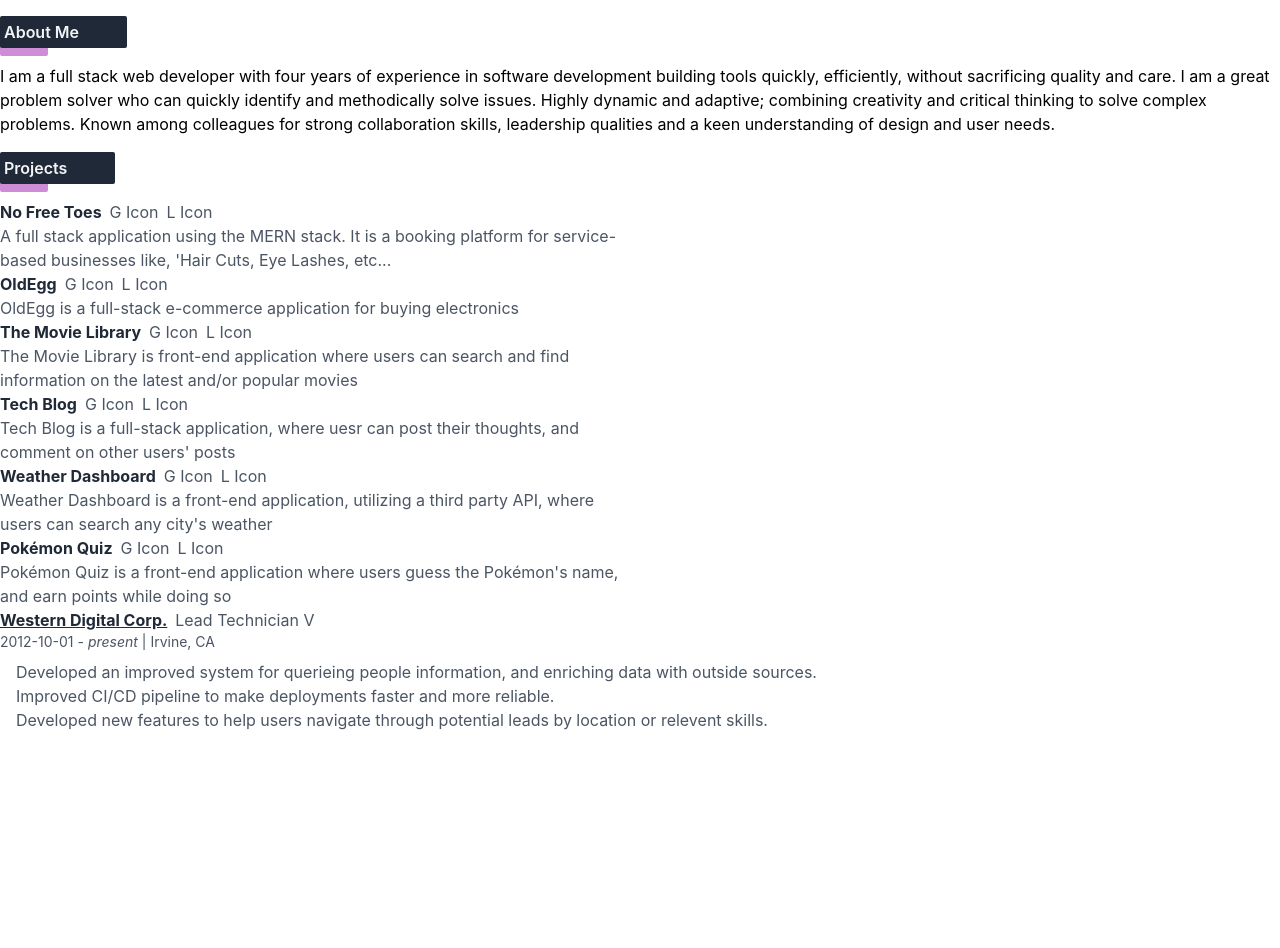
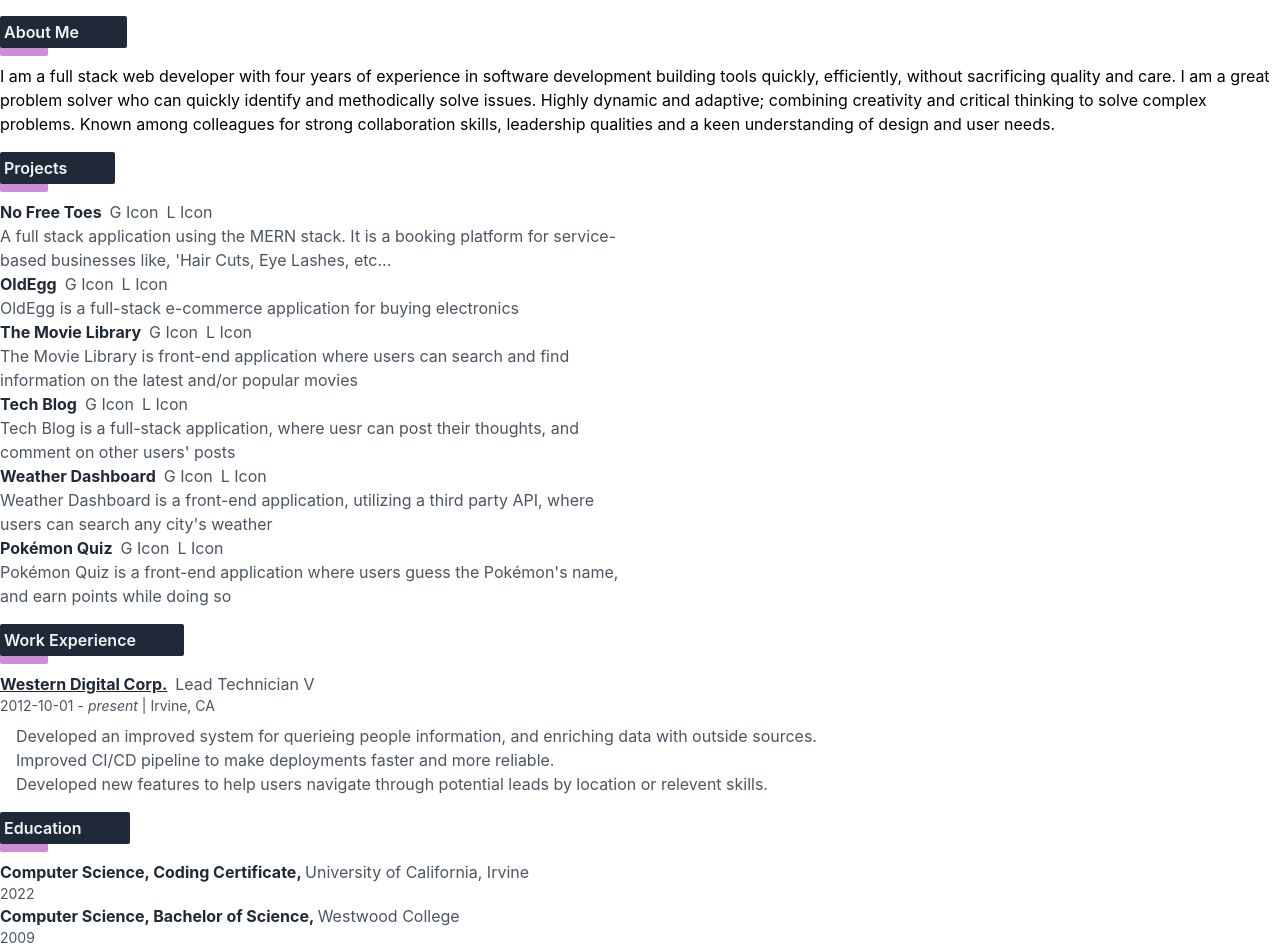
Before and after one commit to brianalegre/Resume, a React (Create React App) app: page / in a window 1280 px wide. Before the commit the page ends 800 px from the top, so only its background shows below. Built offline with nearby package versions, Linux system fonts and the light colour scheme.

Commit message:
Added Education component.  Updated resumeData to include education

```diff
--- a/src/App.js
+++ b/src/App.js
@@ -4,6 +4,7 @@ import './App.css';
 import AboutMe from './components/AboutMe'
 import Projects from './components/Projects'
 import WorkExp from './components/WorkExp'
+import Education from './components/Education'
 
 // Import Data
 import resumeData from './resumeData.js'
@@ -15,7 +16,7 @@ function App() {
       <AboutMe />
       <Projects resumeData={resumeData} />
       <WorkExp resumeData={resumeData} />
-
+      <Education resumeData={resumeData} />
     </>
   )
 }
--- /dev/null
+++ b/src/components/Education.js
@@ -0,0 +1,48 @@
+// Import React
+import React from 'react';
+
+
+// Projects component
+function Education(resumeData) {
+
+    // Destructure resumeData
+    const { education } = resumeData.resumeData[2]
+
+    // Map through work
+    const eduList = education.map((school, index) => {
+        return (
+            <div>
+                <ul className="space-y-2">
+                    <li className="text-gray-600 space-y-2">
+                        <div>
+                            <p>
+                                <span className="font-bold text-gray-800">{school.area}, {school.studyType}, </span>
+                                {school.institution}
+                            </p>
+                            <p className="text-sm">
+                                {school.endDate}
+                            </p>
+                        </div>
+                    </li>
+                </ul>
+            </div>
+        )
+    })
+
+    return (
+        <div>
+            <div className="flex my-4 relative">
+                <p className="font-semibold text-left z-20 bg-gray-800 rounded-sm p-1 pr-12 text-gray-100 flex items-center justify-center">
+                    Education
+                </p>
+                <div className="bg-fuchsia-700 absolute bg-opacity-50 w-12 top-4 z-10 h-6 rounded-sm"></div>
+            </div>
+            {eduList}
+        </div>
+    )
+
+}
+
+
+// Export Education component
+export default Education;
--- a/src/components/WorkExp.js
+++ b/src/components/WorkExp.js
@@ -33,6 +33,12 @@ function WorkExp(resumeData) {
 
     return (
         <div>
+            <div className="flex my-4 relative">
+                <p className="font-semibold text-left z-20 bg-gray-800 rounded-sm p-1 pr-12 text-gray-100 flex items-center justify-center">
+                    Work Experience
+                </p>
+                <div className="bg-fuchsia-700 absolute bg-opacity-50 w-12 top-4 z-10 h-6 rounded-sm"></div>
+            </div>
             {workList}
         </div>
     )
@@ -40,5 +46,5 @@ function WorkExp(resumeData) {
 }
 
 
-// Export Projects component
+// Export WorkExp component
 export default WorkExp;
--- a/src/resumeData.js
+++ b/src/resumeData.js
@@ -74,6 +74,25 @@ const resumeData = [
             }
         ]
     },
+    {
+        "education": [
+            {
+                "institution": "University of California, Irvine",
+                "area": "Computer Science",
+                "studyType": "Coding Certificate",
+                "startDate": "",
+                "endDate": "2022",
+
+            },
+            {
+                "institution": "Westwood College",
+                "area": "Computer Science",
+                "studyType": "Bachelor of Science",
+                "startDate": "",
+                "endDate": "2009",
+            }
+        ],
+    }
 ]
 
 export default resumeData
```
